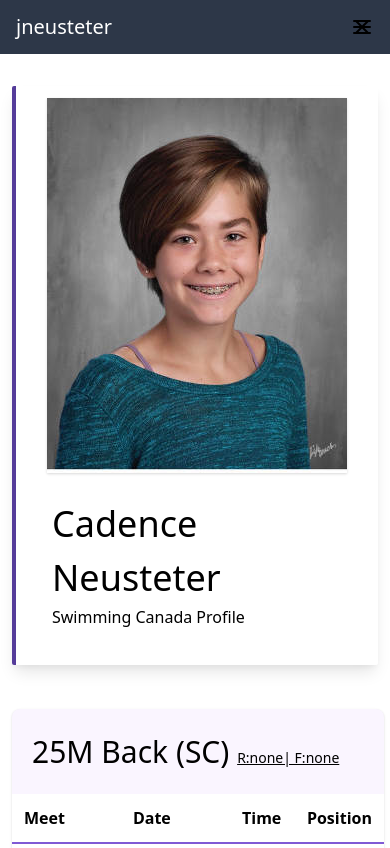
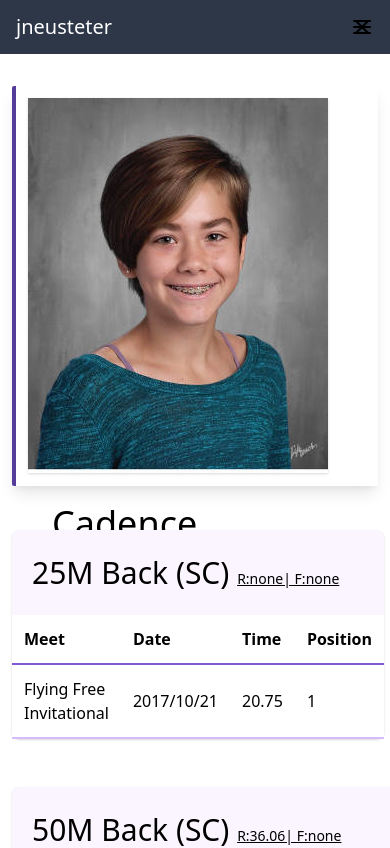
Before and after one commit to jneusteter/site, a Nuxt app: page /cadence in a window 390 px wide. Shown: the top 848 px of the page. Built offline with nearby package versions, Linux system fonts and the light colour scheme.

Commit message:
add image slider

```diff
--- a/components/ChildHeaderCard.vue
+++ b/components/ChildHeaderCard.vue
@@ -1,7 +1,7 @@
 <template>
   <div
     :class="[
-      'flex flex-col md:flex-row shadow-lg p-3 my-5 border-l-4 border-solid rounded-sm',
+      'flex flex-col md:flex-row card shadow-lg p-3 my-5 border-l-4 border-solid rounded-sm',
       leftBorder
     ]"
   >
@@ -27,3 +27,9 @@ export default {
   }
 }
 </script>
+
+<style scoped>
+.card {
+  height: 400px;
+}
+</style>
--- /dev/null
+++ b/components/ImageSlider.vue
@@ -0,0 +1,77 @@
+<template>
+  <div class="width">
+    <transition-group name="fade" tag="div">
+      <div v-for="number in [currentNumber]" :key="number">
+        <img
+          class="shadow m-auto md:m-0"
+          :src="currentImage"
+          alt=""
+          width="300"
+          @mouseover="stopRotation"
+          @mouseout="startRotation"
+        />
+      </div>
+    </transition-group>
+  </div>
+</template>
+
+<script>
+export default {
+  props: {
+    images: {
+      type: Array,
+      default: null
+    }
+  },
+  data() {
+    return {
+      currentNumber: 0,
+      timer: null
+    }
+  },
+  computed: {
+    currentImage() {
+      return this.images[Math.abs(this.currentNumber) % this.images.length]
+    }
+  },
+  mounted() {
+    this.startRotation()
+  },
+  methods: {
+    startRotation() {
+      if (this.images.length > 1) {
+        this.timer = setInterval(this.next, 7000)
+      }
+    },
+    stopRotation() {
+      clearTimeout(this.timer)
+      this.timer = null
+    },
+    next() {
+      this.currentNumber += 1
+    },
+    prev() {
+      this.currentNumber -= 1
+    }
+  }
+}
+</script>
+
+<style>
+.fade-enter-active,
+.fade-leave-active {
+  transition: all 4s ease;
+  overflow: hidden;
+  visibility: visible;
+  opacity: 1;
+  position: absolute;
+}
+.fade-enter,
+.fade-leave-to {
+  opacity: 0;
+  visibility: hidden;
+}
+.width {
+  width: 300px;
+}
+</style>
--- a/pages/cadence.vue
+++ b/pages/cadence.vue
@@ -2,11 +2,7 @@
   <div class="flex flex-col m-3">
     <ChildHeaderCard left-border="border-purple-800">
       <template v-slot:image>
-        <img
-          class="shadow m-auto md:m-0"
-          src="/img/cadence.jpg"
-          alt="Cadence Neusteter"
-        />
+        <ImageSlider :images="images" />
       </template>
       <template v-slot:titles>
         <h1 class="font-normal text-4xl">Cadence Neusteter</h1>
@@ -32,15 +28,18 @@
 import swimEvents from '../components/data/cadence_swim_events.json'
 import SwimTimeTable from '../components/SwimTimeTable.vue'
 import ChildHeaderCard from '../components/ChildHeaderCard.vue'
+import ImageSlider from '../components/ImageSlider.vue'
 
 export default {
   components: {
     SwimTimeTable,
-    ChildHeaderCard
+    ChildHeaderCard,
+    ImageSlider
   },
   data() {
     return {
-      cadenceSwimEvents: swimEvents
+      cadenceSwimEvents: swimEvents,
+      images: ['/img/cadence.jpg', '/img/cadence2018_300.jpg']
     }
   },
   computed: {
--- a/pages/shane.vue
+++ b/pages/shane.vue
@@ -2,12 +2,7 @@
   <div class="flex flex-col m-3">
     <ChildHeaderCard left-border="border-orange-600" name="Shane Neusteter">
       <template v-slot:image>
-        <img
-          class="shadow m-auto md:m-0"
-          height="100"
-          src="/img/shane2018_300.jpg"
-          alt="Shane Neusteter"
-        />
+        <ImageSlider :images="images" />
       </template>
       <template v-slot:titles>
         <h1 class="font-normal text-4xl">Shane Neusteter</h1>
@@ -29,9 +24,17 @@
 
 <script>
 import ChildHeaderCard from '../components/ChildHeaderCard.vue'
+import ImageSlider from '../components/ImageSlider.vue'
+
 export default {
   components: {
-    ChildHeaderCard
+    ChildHeaderCard,
+    ImageSlider
+  },
+  data() {
+    return {
+      images: ['/img/shane2018_300.jpg']
+    }
   }
 }
 </script>
```
